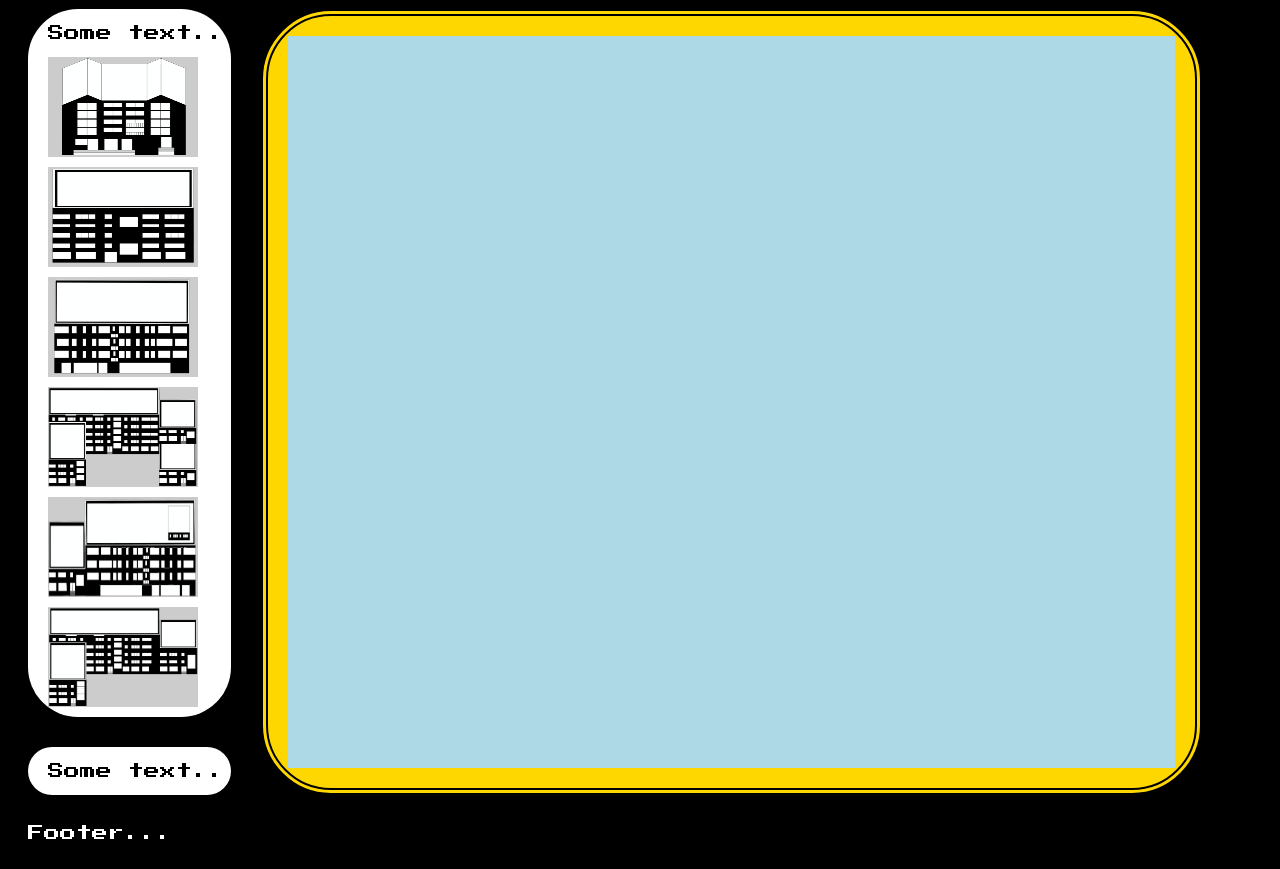
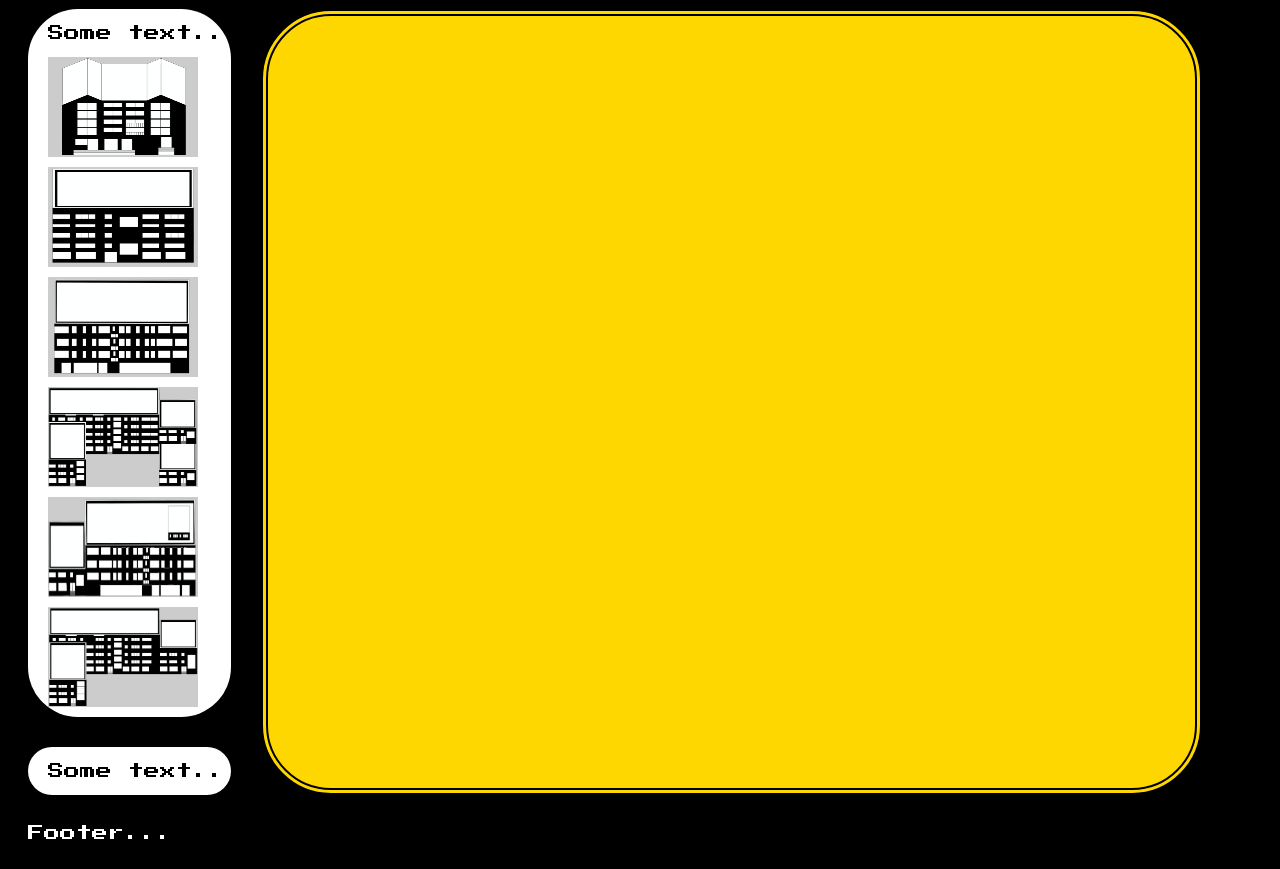
Before and after one commit to R4d0slav/Boko, a plain HTML site: page index.html in a window 1280 px wide. Shown: the part 64-933 px from the top of the page. Drawn offline with nearby package versions, Linux system fonts and the light colour scheme.

Commit message:
Update style.css

```diff
--- a/style.css
+++ b/style.css
@@ -81,7 +81,7 @@ footer {
 }
 
 canvas {
-    background-color: lightblue !important;
+/*     background-color: lightblue !important; */
     width: 100%;
     height: 100%;
 }
```
